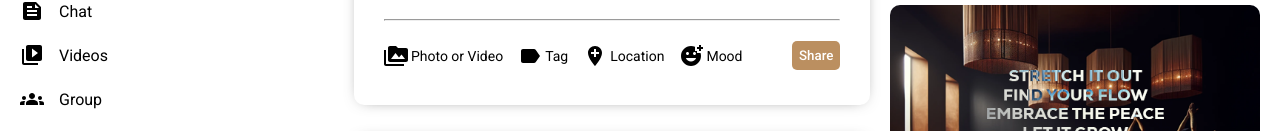
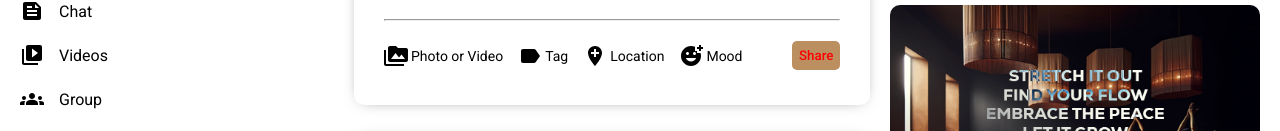
Before and after one commit to morganwestcoding/forme-application, a React (Create React App) app: page /home in a window 1280 px wide. Shown: the part 173-304 px from the top of the page. Built offline with nearby package versions, Linux system fonts and the light colour scheme.

Commit message:
Update share.css

```diff
--- a/src/components/share/share.css
+++ b/src/components/share/share.css
@@ -67,5 +67,5 @@
     font-weight: 500;
     margin-right: 20px;
     cursor:pointer;
-    color: white;
+    color: rgb(255, 0, 0);
 }
```
